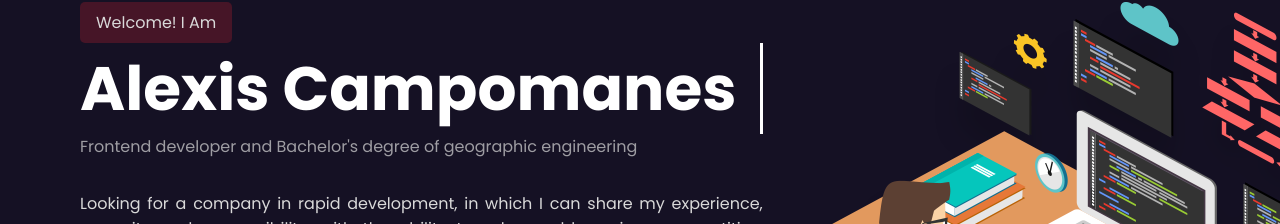
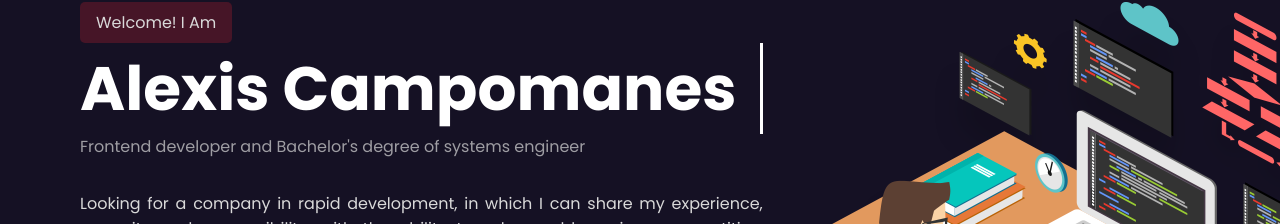
Before and after one commit to Alexis-Campomanes/cv, a React (Create React App) app: page / in a window 1280 px wide. Shown: the part 222-446 px from the top of the page. Built offline with nearby package versions, Linux system fonts and the light colour scheme.

Commit message:
modificacion

```diff
--- a/src/components/Contact/Contact.jsx
+++ b/src/components/Contact/Contact.jsx
@@ -32,9 +32,9 @@ const Contact = () => {
         <div className='c-left'>
           <span>Contact Us</span>
           <div className='c-callme'>
-            <CallMe text='Call Me' text1='+51 964206125' img={call}/>
+            <CallMe text='Call Me' text1='+51 947220722' img={call}/>
             <CallMe text= 'Email' text1='alexiscpp.developer@gmail.com' img={email} />
-            <CallMe text = 'Address' text1= 'Av. Cesar Vallejo #207 dpt 802 Lima-Lince' img={map} />
+            <CallMe text = 'Address' text1= 'Av. Cesar Vallejo #207 dpt 1808 Lima-Lince' img={map} />
           </div>
         </div>
         <div className='c-right'>
--- a/src/components/Intro/Intro.jsx
+++ b/src/components/Intro/Intro.jsx
@@ -12,7 +12,7 @@ const Intro = () => {
       <div className="left">
         <span>Welcome! I Am</span>
         <span className='typing-demo'>Alexis Campomanes</span>
-        <span>Frontend developer and Bachelor's degree of geographic engineering</span>
+        <span>Frontend developer and Bachelor's degree of systems engineer</span>
         <span>Looking for a company in rapid development, in which I can share my experience, capacity and responsibility, with the ability to solve problems in a competitive, creative environment with clear objectives,willing improve and consolidate professionally.
           As a medium term goal to be a full stack developer.</span>
       </div>
```
Also changed, not shown: 1 other file (tests, documents, lock files or other folders).
